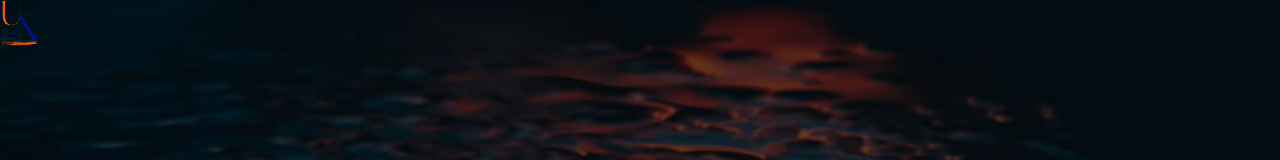
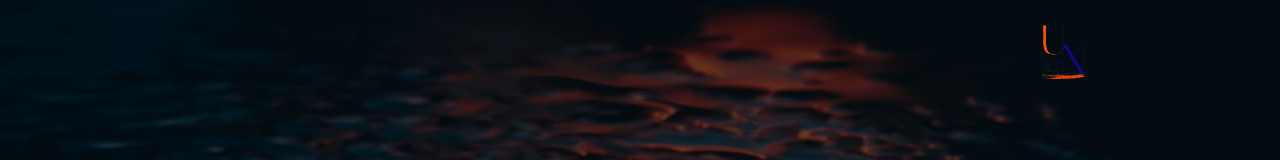
Before and after one commit to Mahmud1087/portfolio-projects, a React (Vite) app in the folder author_portfolio/: page / in a window 1280 px wide. Shown: the top 160 px of the page. Built offline with nearby package versions, Linux system fonts and the light colour scheme; a web font is replaced by a local one.

Commit message:
started the navbar

```diff
--- a/author_portfolio/src/components/Navbar.jsx
+++ b/author_portfolio/src/components/Navbar.jsx
@@ -3,7 +3,9 @@ import logo from '../assets/logoo.png';
 function Navbar() {
   return (
     <nav>
-      <img src={logo} alt='Logo' className='w-10' />
+      <div className='w-[70vw] m-auto py-6 flex justify-end'>
+        <img src={logo} alt='Logo' className='w-12' />
+      </div>
     </nav>
   );
 }
```
